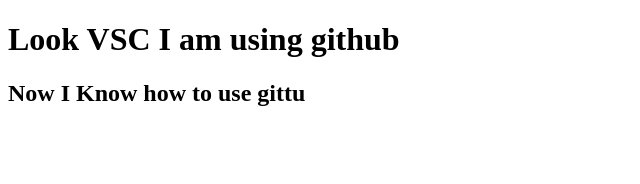
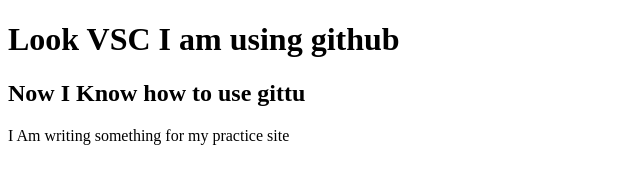
Before and after one commit to FakhruddinRiham/practice-site, a plain HTML site: page index.html in a window 1280 px wide. Shown: the whole page, without its empty margins (0-640 px from the left). Drawn offline with Linux system fonts and the light colour scheme.

```diff
--- a/index.html
+++ b/index.html
@@ -8,5 +8,6 @@
 <body>
     <h1>Look VSC I am using github</h1>
     <h2>Now I Know how to use gittu</h2>
+    <p>I Am writing something for my practice site</p>
 </body>
 </html>
```
